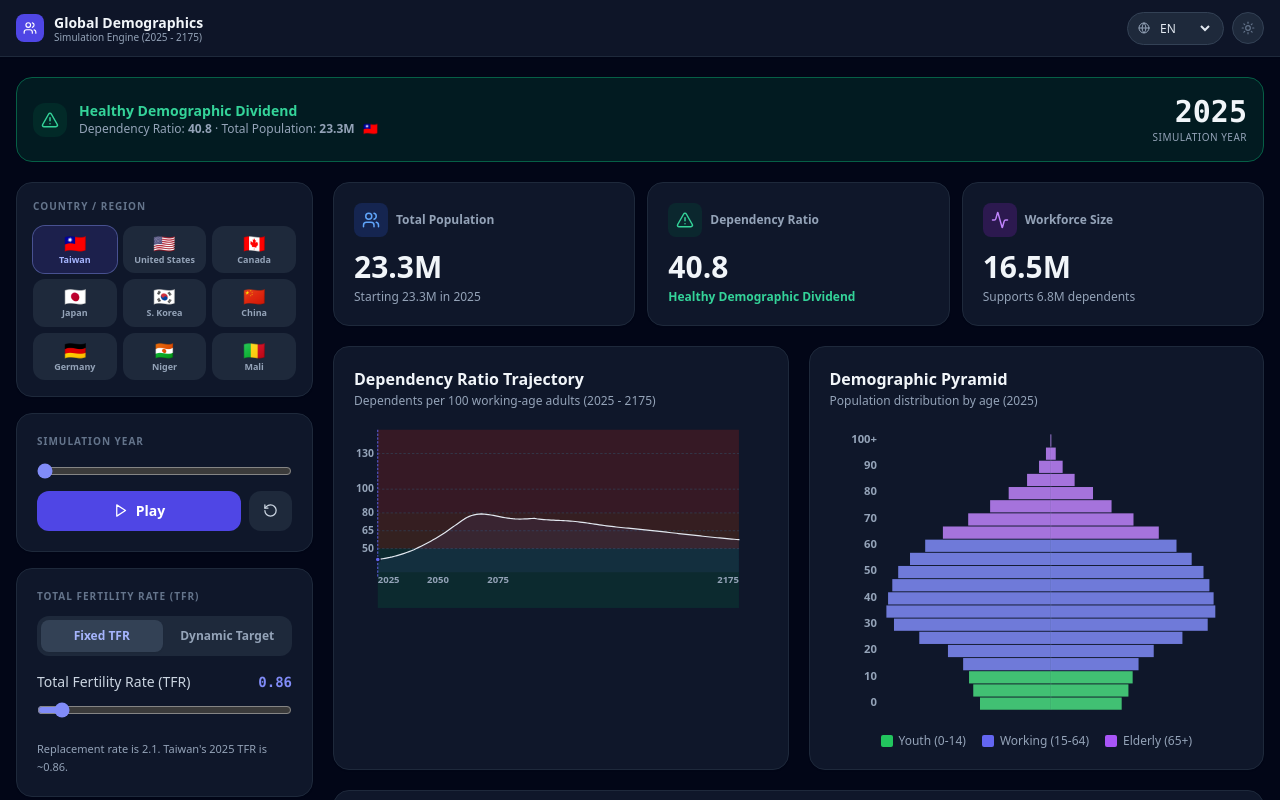
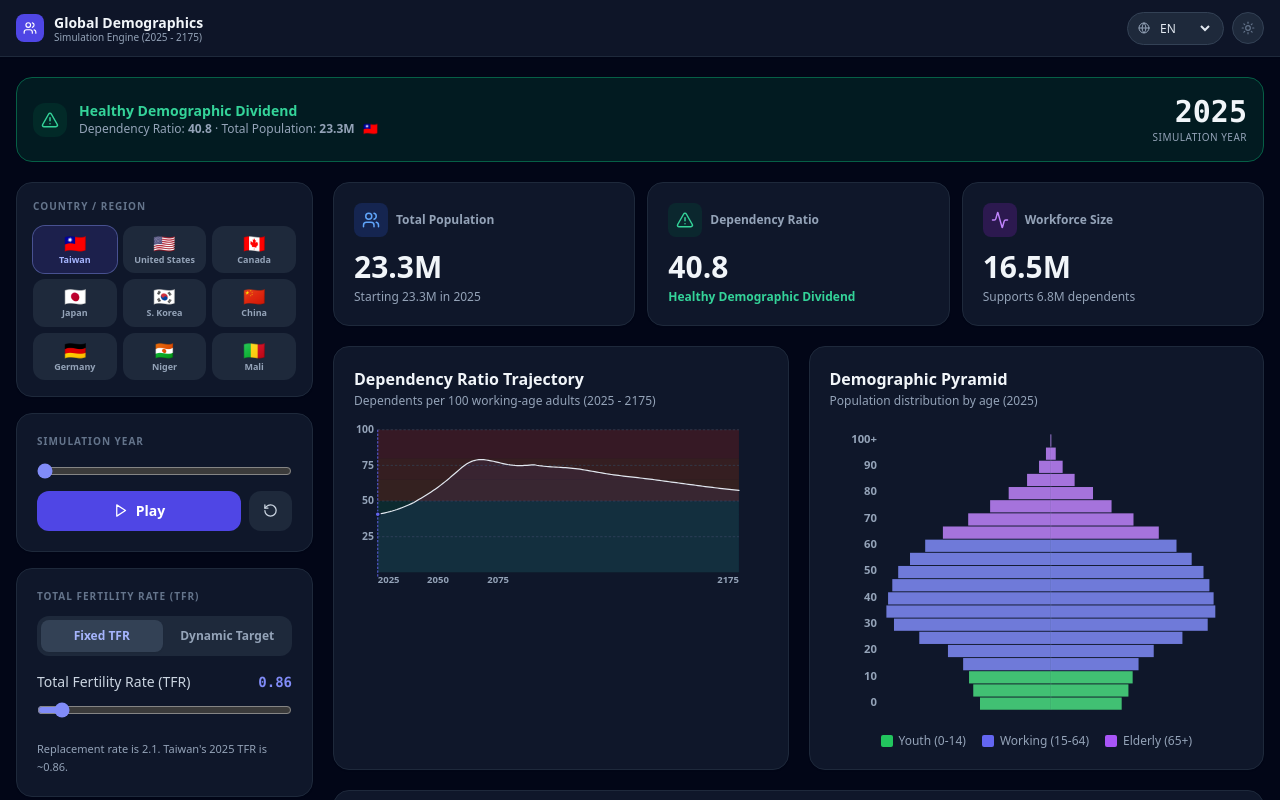
Before and after one commit to LawrenceHwang/global-demographics, a React (Vite) app: page / in a window 1280 px wide. Shown: the top 800 px of the page. Built offline with nearby package versions, Linux system fonts and the light colour scheme.

Commit message:
bugfix: dynamic size

```diff
--- a/src/App.jsx
+++ b/src/App.jsx
@@ -446,6 +446,30 @@ export default function App() {
     const yAxisStepM = (yAxisMax / 1e6) / 5;
     const yAxisLabels = [1, 2, 3, 4, 5].map(i => yAxisStepM * i);
 
+    const maxDepRatio = useMemo(() => {
+        if (!history.length) return 80;
+        // Find the max dependency ratio from the simulation history
+        return Math.max(...history.map(h => h.depRatio));
+    }, [history]);
+
+    const depRatioChartTop = useMemo(() => {
+        // Add a 15% padding to the max value, ensuring a minimum ceiling of 80
+        const paddedMax = Math.max(80, maxDepRatio * 1.15);
+        // Snap to the next multiple of 20 for a clean, readable axis
+        return Math.ceil(paddedMax / 20) * 20;
+    }, [maxDepRatio]);
+
+    const depRatioYLabels = useMemo(() => {
+        if (depRatioChartTop === 0) return [];
+        // Create 4 evenly spaced labels for the Y axis
+        const numSteps = 4;
+        const step = depRatioChartTop / numSteps;
+        return Array.from({ length: numSteps }, (_, i) => Math.round(step * (i + 1)));
+    }, [depRatioChartTop]);
+
+    const TRAJ_CHART_H = 300; // Fixed SVG height for the trajectory chart area
+    const trajScaleY = TRAJ_CHART_H / depRatioChartTop;
+
     const totalInit = cfg.youth + cfg.working + cfg.elderly;
 
     useEffect(() => {
@@ -765,12 +789,15 @@ export default function App() {
                                     <h2 className="text-base font-bold">{t('trajTitle')}</h2>
                                     <p className="text-xs text-slate-500 dark:text-slate-400 mt-0.5 mb-4">{t('trajSub')}</p>
                                     <svg viewBox="-50 -10 870 350" className="w-full h-auto overflow-visible" aria-label={t('trajTitle')}>
-                                        <rect x="0" y={(150 - 50) * 2.5} width={CHART_W} height={50 * 2.5} fill={theme === 'dark' ? "#064e3b" : "#dcfce7"} opacity="0.35" />
-                                        <rect x="0" y={(150 - 65) * 2.5} width={CHART_W} height={15 * 2.5} fill={theme === 'dark' ? "#78350f" : "#fef9c3"} opacity="0.35" />
-                                        <rect x="0" y={(150 - 80) * 2.5} width={CHART_W} height={15 * 2.5} fill={theme === 'dark' ? "#7c2d12" : "#fed7aa"} opacity="0.35" />
-                                        <rect x="0" y={0} width={CHART_W} height={70 * 2.5} fill={theme === 'dark' ? "#7f1d1d" : "#fecaca"} opacity="0.35" />
-                                        {[50, 65, 80, 100, 130].map(val => {
-                                            const y = (150 - val) * 2.5;
+                                        {/* Background threshold zones */}
+                                        <rect x="0" y={(depRatioChartTop - 50) * trajScaleY} width={CHART_W} height={50 * trajScaleY} fill={theme === 'dark' ? "#064e3b" : "#dcfce7"} opacity="0.35" />
+                                        <rect x="0" y={(depRatioChartTop - 65) * trajScaleY} width={CHART_W} height={15 * trajScaleY} fill={theme === 'dark' ? "#78350f" : "#fef9c3"} opacity="0.35" />
+                                        <rect x="0" y={(depRatioChartTop - 80) * trajScaleY} width={CHART_W} height={15 * trajScaleY} fill={theme === 'dark' ? "#7c2d12" : "#fed7aa"} opacity="0.35" />
+                                        <rect x="0" y="0" width={CHART_W} height={(depRatioChartTop - 80) * trajScaleY} fill={theme === 'dark' ? "#7f1d1d" : "#fecaca"} opacity="0.35" />
+
+                                        {/* Y-axis labels and grid lines */}
+                                        {depRatioYLabels.map(val => {
+                                            const y = (depRatioChartTop - val) * trajScaleY;
                                             return (
                                                 <g key={val}>
                                                     <line x1="0" y1={y} x2={CHART_W} y2={y} stroke={theme === 'dark' ? '#334155' : '#e2e8f0'} strokeWidth="1.5" strokeDasharray="5 4" />
@@ -778,21 +805,28 @@ export default function App() {
                                                 </g>
                                             );
                                         })}
+
+                                        {/* Data path (filled area) */}
                                         <path
                                             d={[
-                                                ...history.map((h, i) => `${i === 0 ? 'M' : 'L'} ${xPos(h.year)} ${(150 - Math.min(150, h.depRatio)) * 2.5}`),
-                                                `L ${CHART_W} 300`, 'L 0 300', 'Z'
+                                                ...history.map((h, i) => `${i === 0 ? 'M' : 'L'} ${xPos(h.year)} ${(depRatioChartTop - Math.min(depRatioChartTop, h.depRatio)) * trajScaleY}`),
+                                                `L ${CHART_W} ${TRAJ_CHART_H}`, `L 0 ${TRAJ_CHART_H}`, 'Z'
                                             ].join(' ')}
                                             fill={theme === 'dark' ? 'rgba(99,102,241,0.08)' : 'rgba(99,102,241,0.06)'}
                                         />
+                                        {/* Data path (stroke) */}
                                         <path
-                                            d={history.map((h, i) => `${i === 0 ? 'M' : 'L'} ${xPos(h.year)} ${(150 - Math.min(150, h.depRatio)) * 2.5}`).join(' ')}
+                                            d={history.map((h, i) => `${i === 0 ? 'M' : 'L'} ${xPos(h.year)} ${(depRatioChartTop - Math.min(depRatioChartTop, h.depRatio)) * trajScaleY}`).join(' ')}
                                             fill="none" stroke={theme === 'dark' ? '#e2e8f0' : '#334155'} strokeWidth="2.5" strokeLinecap="round" strokeLinejoin="round"
                                         />
-                                        <line x1={xPos(currentYear)} y1="0" x2={xPos(currentYear)} y2="310" stroke="#6366f1" strokeWidth="2" strokeDasharray="5 3" />
-                                        <circle cx={xPos(currentYear)} cy={(150 - Math.min(150, currentData.depRatio)) * 2.5} r="5" fill="#6366f1" stroke={theme === 'dark' ? '#0f172a' : 'white'} strokeWidth="2.5" />
+
+                                        {/* Current year indicator */}
+                                        <line x1={xPos(currentYear)} y1="0" x2={xPos(currentYear)} y2={TRAJ_CHART_H + 10} stroke="#6366f1" strokeWidth="2" strokeDasharray="5 3" />
+                                        <circle cx={xPos(currentYear)} cy={(depRatioChartTop - Math.min(depRatioChartTop, currentData.depRatio)) * trajScaleY} r="5" fill="#6366f1" stroke={theme === 'dark' ? '#0f172a' : 'white'} strokeWidth="2.5" />
+
+                                        {/* X-axis labels */}
                                         {[2025, 2050, 2075, 2175].map((yr, i) => (
-                                            <text key={yr} x={xPos(yr)} y="322" fontSize="20" fill={theme === 'dark' ? '#94a3b8' : '#475569'} fontWeight="600" textAnchor={i === 0 ? 'start' : i === 3 ? 'end' : 'middle'}>{yr}</text>
+                                            <text key={yr} x={xPos(yr)} y={TRAJ_CHART_H + 22} fontSize="20" fill={theme === 'dark' ? '#94a3b8' : '#475569'} fontWeight="600" textAnchor={i === 0 ? 'start' : i === 3 ? 'end' : 'middle'}>{yr}</text>
                                         ))}
                                     </svg>
                                 </div>
```
